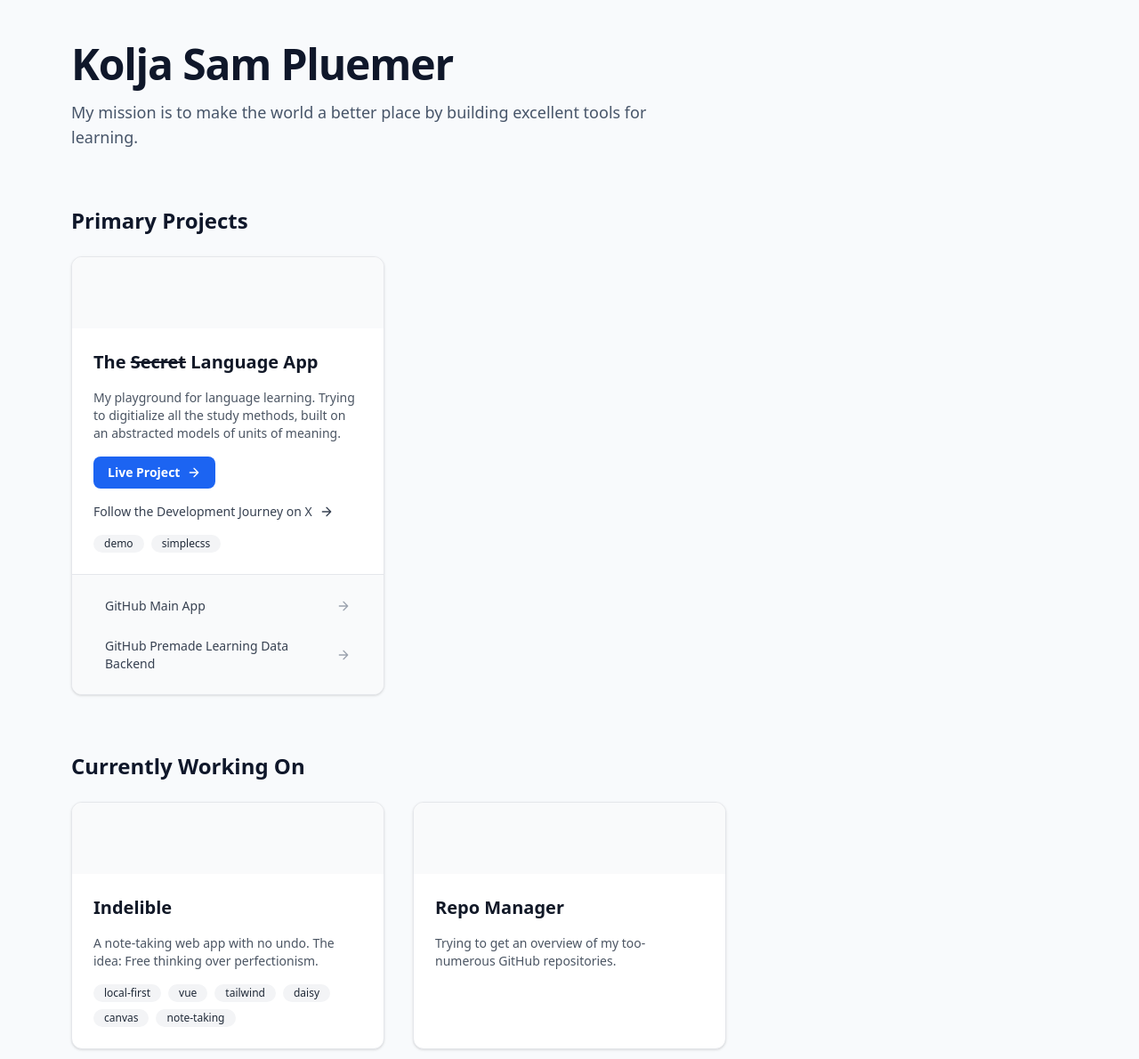
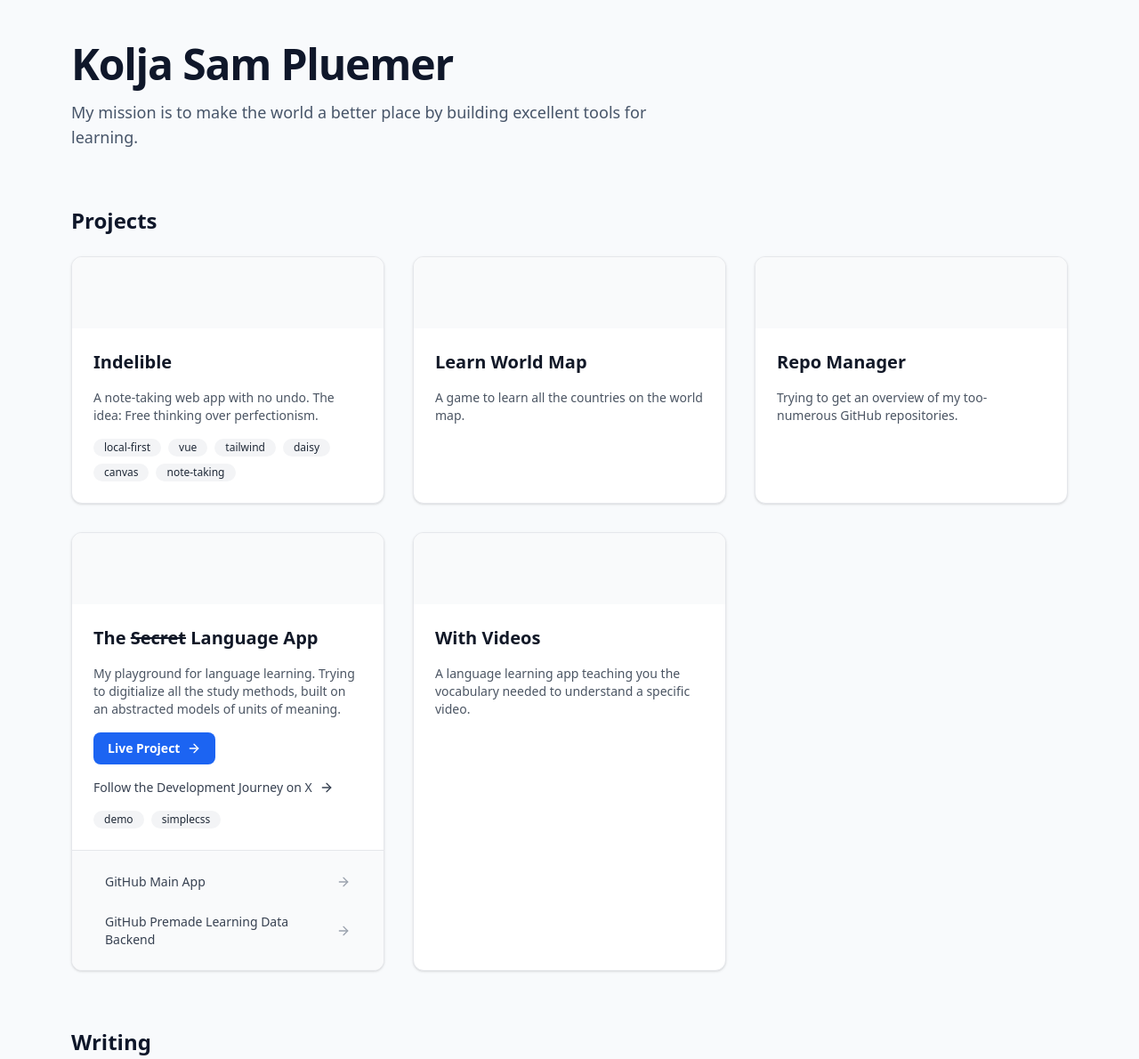
Before and after one commit to koljapluemer/koljasam.com, an Eleventy site: page src/index.njk in a window 1280 px wide. Shown: the top 1190 px of the page at 89% size. Built offline with nearby package versions, Linux system fonts and the light colour scheme; Eleventy itself is replaced by a stand-in of ours; files that its build step writes are made by us from their sources.

Commit message:
simplify project logic and add report support

```diff
--- a/eleventy.config.js
+++ b/eleventy.config.js
@@ -1,6 +1,7 @@
 import fs from "fs";
 import path from "path";
 import markdownIt from "markdown-it";
+import { DateTime } from "luxon";
 
 export default function(eleventyConfig) {
   const md = new markdownIt();
@@ -8,21 +9,16 @@ export default function(eleventyConfig) {
     c.getFilteredByGlob("src/projects/*.md")
   );
 
-  eleventyConfig.addCollection("mainProjects", c =>
-    c.getFilteredByGlob("src/projects/*.md").filter(item => item.data.type === "main")
-  );
-
-  eleventyConfig.addCollection("activeProjects", c =>
-    c.getFilteredByGlob("src/projects/*.md").filter(item => item.data.type === "active")
-  );
-
-  eleventyConfig.addCollection("pastProjects", c =>
-    c.getFilteredByGlob("src/projects/*.md").filter(item => !item.data.type || (item.data.type !== "main" && item.data.type !== "active"))
+  eleventyConfig.addCollection("a4", c =>
+    c.getFilteredByGlob("src/a4/*.md")
   );
 
   eleventyConfig.addPassthroughCopy({ "static": "." });
   eleventyConfig.addPassthroughCopy({
     "node_modules/flowbite/dist/flowbite.min.js": "js/flowbite.min.js"
+  });
+  eleventyConfig.addPassthroughCopy({
+    "node_modules/lucide/dist/umd/lucide.min.js": "js/lucide.min.js"
   });
 
   const projectImage = projectName => {
@@ -42,6 +38,19 @@ export default function(eleventyConfig) {
     return md.renderInline(content);
   });
 
+  // parse date from filename format "DD-MM-YY Title"
+  eleventyConfig.addFilter("parseFilenameDate", function(fileSlug) {
+    const datePart = fileSlug.split(' ')[0];
+    const [day, month, year] = datePart.split('-');
+    const dt = DateTime.fromObject({ year: 2000 + parseInt(year), month: parseInt(month), day: parseInt(day) });
+    return dt.toFormat('MMM d, yyyy');
+  });
+
+  // extract title from filename format "DD-MM-YY Title"
+  eleventyConfig.addFilter("extractTitle", function(fileSlug) {
+    return fileSlug.split(' ').slice(1).join(' ');
+  });
+
   return {
     dir: { input: "src", output: "_site" },
     markdownTemplateEngine: "njk",
--- a/package.json
+++ b/package.json
@@ -23,7 +23,9 @@
   "homepage": "https://github.com/koljapluemer/koljasam.com#readme",
   "dependencies": {
     "@11ty/eleventy": "^3.1.2",
-    "flowbite": "^2.5.1"
+    "flowbite": "^2.5.1",
+    "lucide": "^0.554.0",
+    "luxon": "^3.7.2"
   },
   "devDependencies": {
     "autoprefixer": "^10.4.20",
--- a/src/_includes/layouts/base.njk
+++ b/src/_includes/layouts/base.njk
@@ -11,5 +11,9 @@
       {{ content | safe }}
     </main>
     <script src="/js/flowbite.min.js"></script>
+    <script src="/js/lucide.min.js"></script>
+    <script>
+      lucide.createIcons();
+    </script>
   </body>
 </html>
--- a/src/_includes/partials/project-list.njk
+++ /dev/null
@@ -1,117 +0,0 @@
-<div
-  class="grid gap-6 sm:gap-8 sm:grid-cols-2 xl:grid-cols-3 {{ gridClass or '' }}"
->
-  {%- for project in projectCollection -%}
-  <article
-    class="flex h-full flex-col overflow-hidden rounded-xl border border-gray-200 bg-white shadow transition-shadow hover:shadow-lg focus-within:shadow-lg"
-  >
-    <div
-      class="flex items-center justify-center bg-gray-50 px-4 py-8 sm:px-6 sm:py-10"
-    >
-      {{ projectImage(project.fileSlug) | safe }}
-    </div>
-    <div class="flex flex-1 flex-col gap-3 p-5 sm:gap-4 sm:p-6">
-      <h3 class="text-xl font-semibold text-gray-900">
-        {{ project.data.title | md | safe }}
-      </h3>
-      <div class="space-y-2 text-sm text-gray-600">
-        {{ project.templateContent | safe }}
-      </div>
-      {% if project.data['main-link-href'] %}
-      <div class="mt-auto">
-        <a
-          href="{{ project.data['main-link-href'] }}"
-          class="inline-flex items-center gap-2 rounded-lg bg-blue-600 px-4 py-2 text-sm font-semibold text-white transition hover:bg-blue-700 focus:outline-none focus:ring-4 focus:ring-blue-300"
-        >
-          {{ project.data['main-link-label'] or 'View Project' }}
-          <svg
-            class="h-4 w-4"
-            aria-hidden="true"
-            fill="none"
-            stroke="currentColor"
-            stroke-width="2"
-            viewBox="0 0 24 24"
-          >
-            <path
-              stroke-linecap="round"
-              stroke-linejoin="round"
-              d="M5 12h14M12 5l7 7-7 7"
-            />
-          </svg>
-        </a>
-      </div>
-      {% endif %} {% if project.data.links %}
-      <ul class="space-y-2 text-sm font-medium text-gray-700">
-        {% for link in project.data.links %} {% if link.url and link.label %}
-        <li>
-          <a
-            href="{{ link.url }}"
-            class="inline-flex items-center gap-2 text-gray-700 hover:text-gray-900"
-          >
-            <span>{{ link.label }}</span>
-            <svg
-              class="h-4 w-4"
-              aria-hidden="true"
-              fill="none"
-              stroke="currentColor"
-              stroke-width="2"
-              viewBox="0 0 24 24"
-            >
-              <path
-                stroke-linecap="round"
-                stroke-linejoin="round"
-                d="M5 12h14M12 5l7 7-7 7"
-              />
-            </svg>
-          </a>
-        </li>
-        {% endif %} {% endfor %}
-      </ul>
-      {% endif %}
-      {% if project.data.tags %}
-      <div class="flex flex-wrap items-center justify-start gap-2">
-        {%- for tag in project.data.tags -%}<span
-          class="inline-flex items-center rounded-full bg-gray-100 px-3 py-0.5 text-xs font-medium text-gray-800"
-          >{{ tag }}</span
-        >{%- endfor -%}
-      </div>
-      {% endif %}
-    </div>
-    {% if project.data['footer-links'] %}
-    <footer
-      class="border-t border-gray-200 bg-gray-50 px-5 py-4 text-sm font-medium text-gray-700 sm:px-6"
-    >
-      <ul class="space-y-2">
-        {% for link in project.data['footer-links'] %} {% if link.url and
-        link.label %}
-        <li>
-          <a
-            href="{{ link.url }}"
-            class="inline-flex w-full items-center justify-between rounded-lg border border-transparent px-3 py-2 transition hover:border-gray-200 hover:bg-white hover:text-gray-900 focus:outline-none focus:ring-4 focus:ring-gray-200"
-          >
-            <span class="text-left leading-snug text-gray-700">{{
-              link.label
-            }}</span>
-            <svg
-              class="h-4 w-4 shrink-0 text-gray-400"
-              aria-hidden="true"
-              fill="none"
-              stroke="currentColor"
-              stroke-width="2"
-              viewBox="0 0 24 24"
-            >
-              <path
-                stroke-linecap="round"
-                stroke-linejoin="round"
-                d="M5 12h14M12 5l7 7-7 7"
-              />
-            </svg>
-          </a>
-        </li>
-        {% endif %} {% endfor %}
-      </ul>
-    </footer>
-    {% endif %}
-  </article>
-  {%- endfor -%}
-</div>
--- /dev/null
+++ b/src/a4/25-11-24 More Options For Card Layout In My Physical Flashcard Manager.md
@@ -0,0 +1,5 @@
+- *Context:* I'm creating an app to manage decks of physical (=printable) learning flashcards
+- The flashcards looked a bit boring: ![[Pasted image 20251124151419.png|500]]
+- Now, it is possible to adapt header text (per card and per collection), as well as to set the various colors: ![[Pasted image 20251124151337.png|500]]
+- this required changes to the [django backend](https://github.com/koljapluemer/physical-flashcard-backend) and to the [vue frontend](https://github.com/koljapluemer/physical-flashcard-manager)
+- *Future:* ...I guess font settings would be a good next step, as well as icon support
--- a/src/index.njk
+++ b/src/index.njk
@@ -14,23 +14,85 @@ title: Home
   </header>
 
   <section class="space-y-6">
-    <h2 class="text-2xl font-semibold text-slate-900">Primary Projects</h2>
-    {% set projectCollection = collections.mainProjects %}
-    {% set gridClass = "xl:grid-cols-1" %}
-    {% include "partials/project-list.njk" %}
+    <h2 class="text-2xl font-semibold text-slate-900">Projects</h2>
+    <div class="grid gap-6 sm:gap-8 sm:grid-cols-2 xl:grid-cols-3 xl:grid-cols-1">
+      {%- for project in collections.projects -%}
+      <article class="flex h-full flex-col overflow-hidden rounded-xl border border-gray-200 bg-white shadow transition-shadow hover:shadow-lg focus-within:shadow-lg">
+        <div class="flex items-center justify-center bg-gray-50 px-4 py-8 sm:px-6 sm:py-10">
+          {{ projectImage(project.fileSlug) | safe }}
+        </div>
+        <div class="flex flex-1 flex-col gap-3 p-5 sm:gap-4 sm:p-6">
+          <h3 class="text-xl font-semibold text-gray-900">
+            {{ project.data.title | md | safe }}
+          </h3>
+          <div class="space-y-2 text-sm text-gray-600">
+            {{ project.templateContent | safe }}
+          </div>
+          {% if project.data['main-link-href'] %}
+          <div class="mt-auto">
+            <a href="{{ project.data['main-link-href'] }}" class="inline-flex items-center gap-2 rounded-lg bg-blue-600 px-4 py-2 text-sm font-semibold text-white transition hover:bg-blue-700 focus:outline-none focus:ring-4 focus:ring-blue-300">
+              {{ project.data['main-link-label'] or 'View Project' }}
+              <i data-lucide="arrow-right" class="w-4 h-4"></i>
+            </a>
+          </div>
+          {% endif %}
+          {% if project.data.links %}
+          <ul class="space-y-2 text-sm font-medium text-gray-700">
+            {% for link in project.data.links %}
+            {% if link.url and link.label %}
+            <li>
+              <a href="{{ link.url }}" class="inline-flex items-center gap-2 text-gray-700 hover:text-gray-900">
+                <span>{{ link.label }}</span>
+                <i data-lucide="arrow-right" class="w-4 h-4"></i>
+              </a>
+            </li>
+            {% endif %}
+            {% endfor %}
+          </ul>
+          {% endif %}
+          {% if project.data.tags %}
+          <div class="flex flex-wrap items-center justify-start gap-2">
+            {%- for tag in project.data.tags -%}
+            <span class="inline-flex items-center rounded-full bg-gray-100 px-3 py-0.5 text-xs font-medium text-gray-800">{{ tag }}</span>
+            {%- endfor -%}
+          </div>
+          {% endif %}
+        </div>
+        {% if project.data['footer-links'] %}
+        <footer class="border-t border-gray-200 bg-gray-50 px-5 py-4 text-sm font-medium text-gray-700 sm:px-6">
+          <ul class="space-y-2">
+            {% for link in project.data['footer-links'] %}
+            {% if link.url and link.label %}
+            <li>
+              <a href="{{ link.url }}" class="inline-flex w-full items-center justify-between rounded-lg border border-transparent px-3 py-2 transition hover:border-gray-200 hover:bg-white hover:text-gray-900 focus:outline-none focus:ring-4 focus:ring-gray-200">
+                <span class="text-left leading-snug text-gray-700">{{ link.label }}</span>
+                <i data-lucide="arrow-right" class="w-4 h-4 shrink-0 text-gray-400"></i>
+              </a>
+            </li>
+            {% endif %}
+            {% endfor %}
+          </ul>
+        </footer>
+        {% endif %}
+      </article>
+      {%- endfor -%}
+    </div>
   </section>
 
   <section class="space-y-6">
-    <h2 class="text-2xl font-semibold text-slate-900">Currently Working On</h2>
-    {% set projectCollection = collections.activeProjects %}
-    {% set gridClass = "" %}
-    {% include "partials/project-list.njk" %}
+    <h2 class="text-2xl font-semibold text-slate-900">Writing</h2>
+    <ul class="space-y-4">
+      {% for post in collections.a4 %}
+        <li class="space-y-1">
+          <div class="text-xs text-slate-400">
+            {{ post.fileSlug | parseFilenameDate }}
+          </div>
+          <a href="{{ post.url }}" class="block text-slate-600 hover:text-slate-900">
+            {{ post.fileSlug | extractTitle }}
+          </a>
+        </li>
+      {% endfor %}
+    </ul>
   </section>
 
-  <section class="space-y-6">
-    <h2 class="text-2xl font-semibold text-slate-900">Past Experiments</h2>
-    {% set projectCollection = collections.pastProjects %}
-    {% set gridClass = "" %}
-    {% include "partials/project-list.njk" %}
-  </section>
 </section>
```
Also changed, not shown: static/css/site.css, 1 other file.
